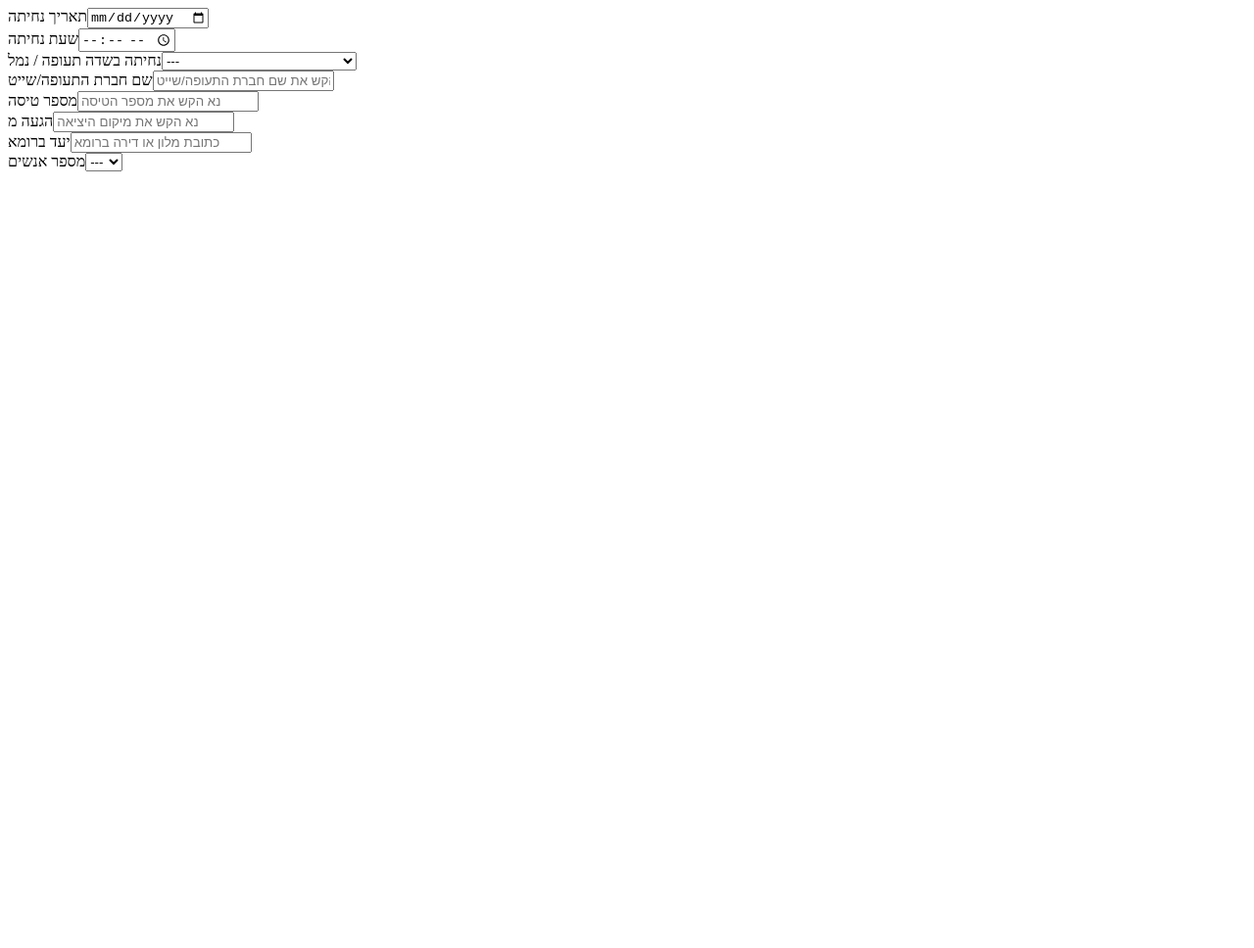
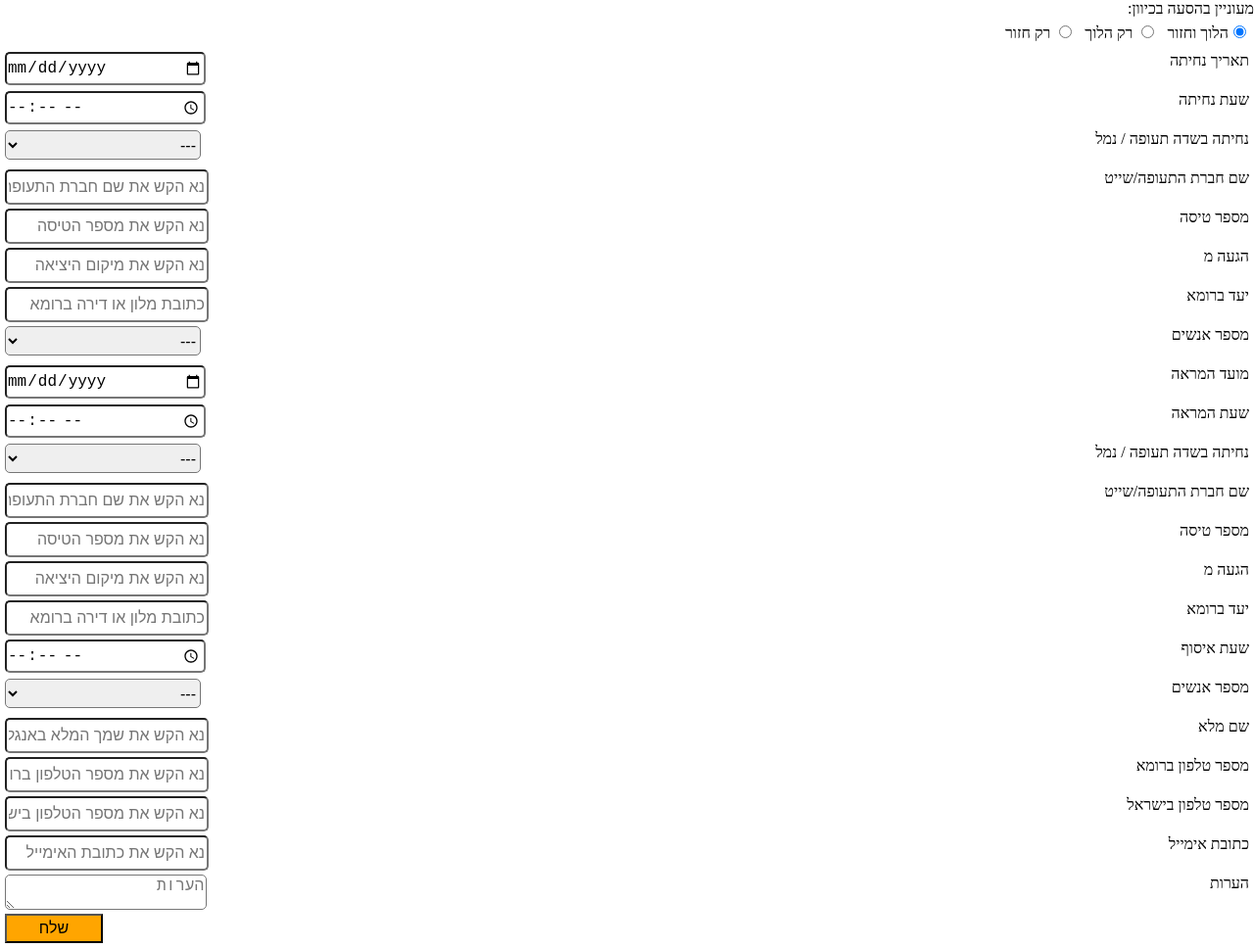
Before and after one commit to guyalon/transportOrders, a plain HTML site: page index.html in a window 1280 px wide. Shown: the whole page at 98% size. Before the commit the page ends 800 px from the top, so only its background shows below. Drawn offline with nearby package versions, Linux system fonts and the light colour scheme.

Commit message:
all inputs are ready 1.5hrs

```diff
--- a/index.html
+++ b/index.html
@@ -5,14 +5,26 @@
     <title>Nir invitation</title>
     <script   src="https://code.jquery.com/jquery-2.2.4.min.js"   integrity="sha256-BbhdlvQf/xTY9gja0Dq3HiwQF8LaCRTXxZKRutelT44="   crossorigin="anonymous"></script>
     <script src="scripts/main.js"></script>
+    <link rel="stylesheet" href="styles/main.css">
 </head>
 <body>
 
     <div class="content-wrapper">
         <div class="orders-form-wrapper">
+            <div class="radio-buttons">
+                <span>מעוניין בהסעה בכיוון:</span>
+                <br>
+                <div class="radio-input-wrapper">
+                    <div class="button-wrapper"><input type="radio" name="transport_directions" value="both_ways" checked>הלוך וחזור</div>
+                    <div class="button-wrapper"><input type="radio" name="transport_directions" value="only_from_airport"> רק הלוך</div>
+                    <div class="button-wrapper"><input type="radio" name="transport_directions" value="only_to_airport"> רק חזור</div>
+                </div>
+                <div class="clear"></div>
+            </div>
 
-
-
+            <div class="arrivals"></div>
+            <div class="departures"></div>
+            <div class="personal-details"></div>
         </div>
     </div>
 
--- a/scripts/main.js
+++ b/scripts/main.js
@@ -37,9 +37,30 @@ var Components = function () {
         return $(select);
     }
 
+    var buttonTemplate = [
+        '<div class="input-wrapper">',
+            '<button class="send-button">שלח</button>',
+        '</div>'
+    ].join('');
+
+
+    var generateTextarea = function (inputName,label,placeholder,className) {
+
+        var input = [
+            '<div class="input-wrapper">',
+            '<label for="'+ label +'">'+label+'</label>',
+            '<textarea placeholder="'+placeholder+'" name="'+inputName+'" class="'+className+'" />',
+            '</div>'
+        ].join('');
+        return $(input);
+    };
+
+
     return {
         generateInput:generateInput,
-        generateSelect:generateSelect
+        generateSelect:generateSelect,
+        button:buttonTemplate,
+        generateTextarea:generateTextarea
     }
 };
 
@@ -47,21 +68,42 @@ var components = new Components();
 
 $(document).ready(function () {
 
-    $('.orders-form-wrapper').append(components.generateInput('date','date_of_arrival','תאריך נחיתה','','date-of-arrival'));
-    $('.orders-form-wrapper').append(components.generateInput('time','time_of_arrival','שעת נחיתה','נא הקש את שעת הנחיתה','time-of-arrival'));
-
     var airportSelectValuesArray = [{val:'fco',label:'Leonardo da Vinci - Fiumicino'},{val:'cia',label:'Ciampiano Airport'},{val:'ctp',label:'Civitavecchia Port'}]
-    $('.orders-form-wrapper').append(components.generateSelect('נחיתה בשדה תעופה / נמל','port-select','port-select',airportSelectValuesArray));
-
-    $('.orders-form-wrapper').append(components.generateInput('text','airline_name','שם חברת התעופה/שייט','נא הקש את שם חברת התעופה/שייט','airline-name'));
-    $('.orders-form-wrapper').append(components.generateInput('text','flight_number','מספר טיסה','נא הקש את מספר הטיסה','flight-number'));
-    $('.orders-form-wrapper').append(components.generateInput('text','origin','הגעה מ','נא הקש את מיקום היציאה','origin'));
-    $('.orders-form-wrapper').append(components.generateInput('text','destination','יעד ברומא','כתובת מלון או דירה ברומא','destination'));
+    var nopSelectValuesArray = [{val:'1',label:'1'},{val:'2',label:'2'},{val:'3',label:'3'},{val:'4',label:'4'},{val:'5',label:'5'},{val:'6',label:'6'},{val:'7',label:'7'},{val:'8',label:'+8'}]
 
 
-    var nopSelectValuesArray = [{val:'1',label:'1'},{val:'2',label:'2'},{val:'3',label:'3'},{val:'4',label:'4'},{val:'5',label:'5'},{val:'6',label:'6'},{val:'7',label:'7'},{val:'8',label:'+8'}]
-    $('.orders-form-wrapper').append(components.generateSelect('מספר אנשים','number_of_people','number-of-people',nopSelectValuesArray ));
+    // Arrivals
+    $('.orders-form-wrapper .arrivals').append(components.generateInput('date','date_of_arrival','תאריך נחיתה','','date-of-arrival'));
+    $('.orders-form-wrapper .arrivals').append(components.generateInput('time','time_of_arrival','שעת נחיתה','נא הקש את שעת הנחיתה','time-of-arrival'));
+    $('.orders-form-wrapper .arrivals').append(components.generateSelect('נחיתה בשדה תעופה / נמל','arrival-port','arrival-port',airportSelectValuesArray));
+    $('.orders-form-wrapper .arrivals').append(components.generateInput('text','arrival_airline_name','שם חברת התעופה/שייט','נא הקש את שם חברת התעופה/שייט','airline-name'));
+    $('.orders-form-wrapper .arrivals').append(components.generateInput('text','arrival_flight_number','מספר טיסה','נא הקש את מספר הטיסה','flight-number'));
+    $('.orders-form-wrapper .arrivals').append(components.generateInput('text','origin','הגעה מ','נא הקש את מיקום היציאה','origin'));
+    $('.orders-form-wrapper .arrivals').append(components.generateInput('text','destination','יעד ברומא','כתובת מלון או דירה ברומא','destination'));
+    $('.orders-form-wrapper .arrivals').append(components.generateSelect('מספר אנשים','number_of_people','number-of-people',nopSelectValuesArray ));
 
+
+    // Departure
+    $('.orders-form-wrapper .departures').append(components.generateInput('date','date_of_departure','מועד המראה','','date-of-departure'));
+    $('.orders-form-wrapper .departures').append(components.generateInput('time','time_of_flight','שעת המראה','נא הקש את שעת ההמראה','time-of-departure'));
+    $('.orders-form-wrapper .departures').append(components.generateSelect('נחיתה בשדה תעופה / נמל','departure_port','departure-port',airportSelectValuesArray));
+    $('.orders-form-wrapper .departures').append(components.generateInput('text','departure_airline_name','שם חברת התעופה/שייט','נא הקש את שם חברת התעופה/שייט','airline-name'));
+    $('.orders-form-wrapper .departures').append(components.generateInput('text','departure_flight_number','מספר טיסה','נא הקש את מספר הטיסה','flight-number'));
+    $('.orders-form-wrapper .departures').append(components.generateInput('text','pickup_location','הגעה מ','נא הקש את מיקום היציאה','origin'));
+    $('.orders-form-wrapper .departures').append(components.generateInput('text','final_destination','יעד ברומא','כתובת מלון או דירה ברומא','destination'));
+    $('.orders-form-wrapper .departures').append(components.generateInput('time','pickup_time','שעת איסוף','','time-of-pickup'));
+    $('.orders-form-wrapper .departures').append(components.generateSelect('מספר אנשים','departure_number_of_people','number-of-people',nopSelectValuesArray ));
+
+
+
+    $('.orders-form-wrapper .personal-details').append(components.generateInput('text','full_name','שם מלא','נא הקש את שמך המלא באנגלית','full-name'));
+    $('.orders-form-wrapper .personal-details').append(components.generateInput('phone','rome_phone_number','מספר טלפון ברומא','נא הקש את מספר הטלפון ברומא','rome-phone-number'));
+    $('.orders-form-wrapper .personal-details').append(components.generateInput('phone','israel_phone_number','מספר טלפון בישראל','נא הקש את מספר הטלפון בישראל','israel-phone-number'));
+    $('.orders-form-wrapper .personal-details').append(components.generateInput('email','email','כתובת אימייל','נא הקש את כתובת האימייל','email'));
+    $('.orders-form-wrapper .personal-details').append(components.generateTextarea('notes','הערות','הערות','notes'));
+
+
+    $('.orders-form-wrapper').append(components.button);
 
 
 
--- /dev/null
+++ b/styles/main.scss
@@ -0,0 +1,28 @@
+
+
+html,body{
+  padding: 0;
+  margin:0;
+  direction: rtl;
+}
+.clear{clear: both;}
+
+.content-wrapper{
+  width: 100%;
+
+  .input-wrapper{
+    width: calc(100% - 10px);
+    height:30px;
+    padding: 5px;
+    input, select, textarea{float: left;width:200px;height:30px;border-radius: 5px;font-size:16px;}
+    button{
+      float: left;width:100px; height: 30px;background-color:orange;font-size: 16px;
+    }
+  }
+  .radio-input-wrapper{
+    .button-wrapper{
+      float: right;
+      padding: 5px;
+    }
+  }
+}
```
Also changed, not shown: styles/main.css (added), 1 other file.
